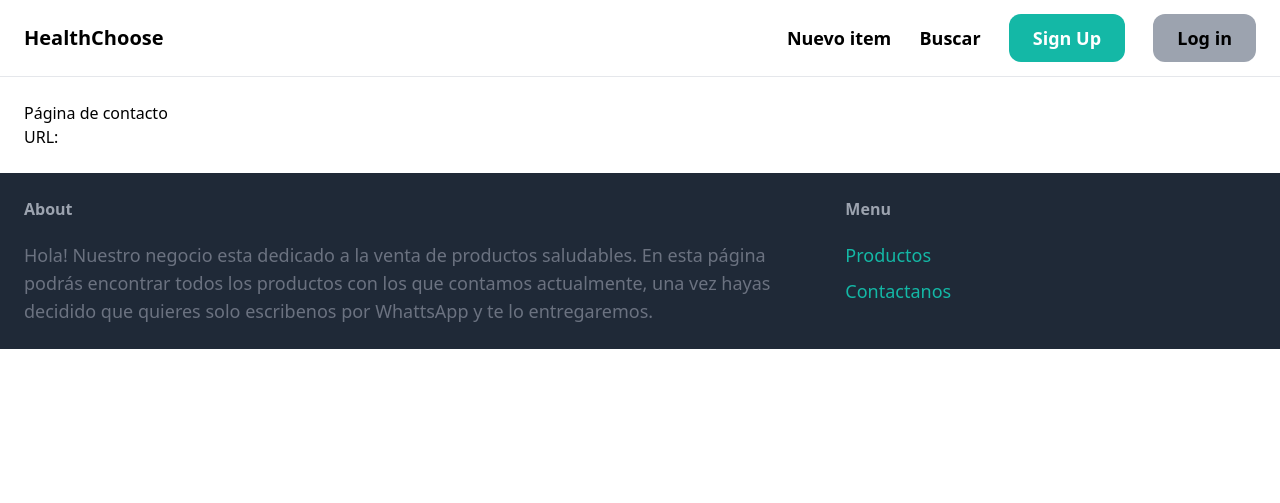
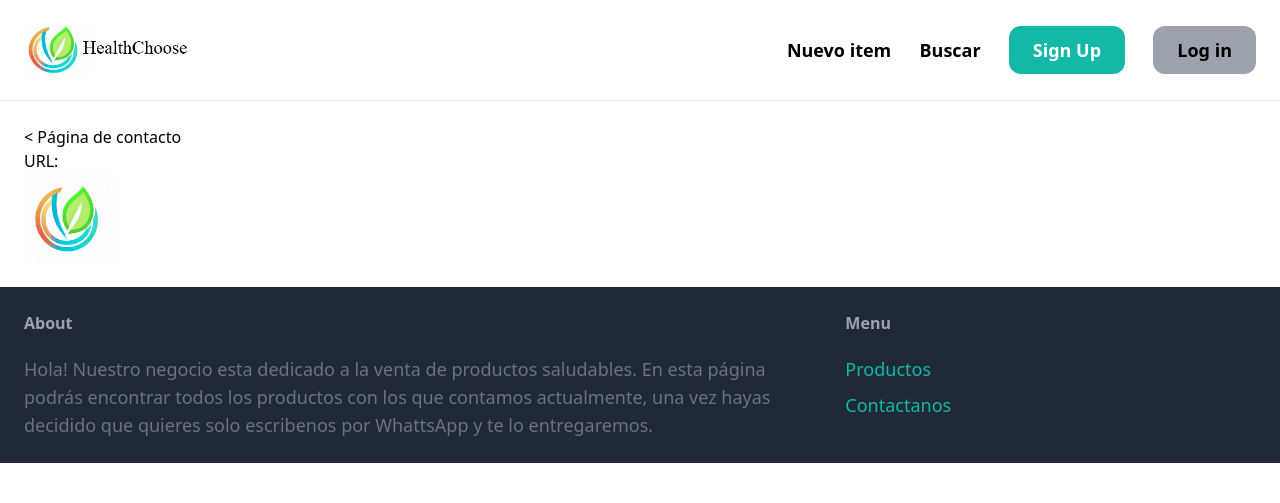
Before and after one commit to JesusTapia-dev/StoreDjango, a Django app: page /contact/ in a window 1280 px wide. Shown: the top 503 px of the page. Run offline with Django 4.2, Linux system fonts and the light colour scheme; some libraries are stand-ins or nearby versions.

Commit message:
Logo-base html modified-stable version

```diff
--- a/tienda/templates/core/base.html
+++ b/tienda/templates/core/base.html
@@ -1,3 +1,5 @@
+{% load static %}
+
 <!DOCTYPE html>
 <html>
     <style>
@@ -30,7 +32,7 @@
         </head>
         <body>
             <nav class="py-6 px-6 flex justify-between items-center border-b border-gray-200">
-                <a href="/tienda/static" class="text-xl font-semibold">HealthChoose</a>
+                <a href="/" class="text-xl font-semibold"><img src="{% static 'LogoTotal.png' %}" width="170"> </a>
                 <div class="space-x-6">
                     <a href="#" class="text-lg font-semibold hover:text-gray-500">Nuevo item</a>
                     <a href="#" class="text-lg font-semibold hover:text-gray-500">Buscar</a>
--- a/tienda/templates/core/contact.html
+++ b/tienda/templates/core/contact.html
@@ -1,4 +1,5 @@
 {% extends 'core/base.html' %}
+{% load static %}
 
 {% block title %}
 Contactanos!
@@ -8,11 +9,11 @@ Contactanos!
 
 
 
-<h1> Página de contacto</h1>
+<h1> < Página de contacto</h1>
 <p>
     URL:
 
-
+    <img src="{% static 'LogoHealthChoose.jpeg' %}" width="90">
 
 </p>
 
```
Also changed, not shown: tienda/static/1.png (deleted), tienda/static/LogoHealthChoose.jpeg (added), tienda/static/LogoTotal.png (added).
